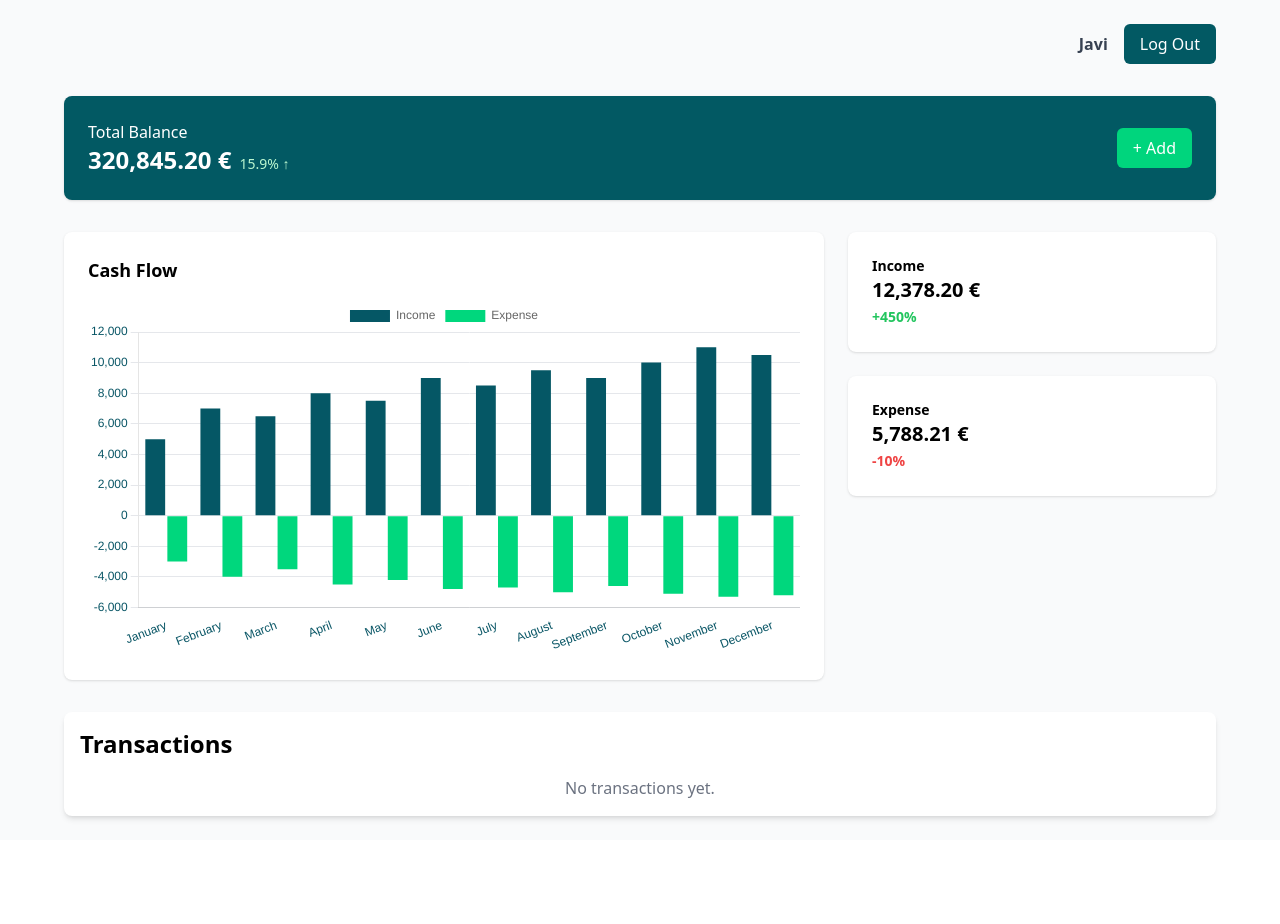
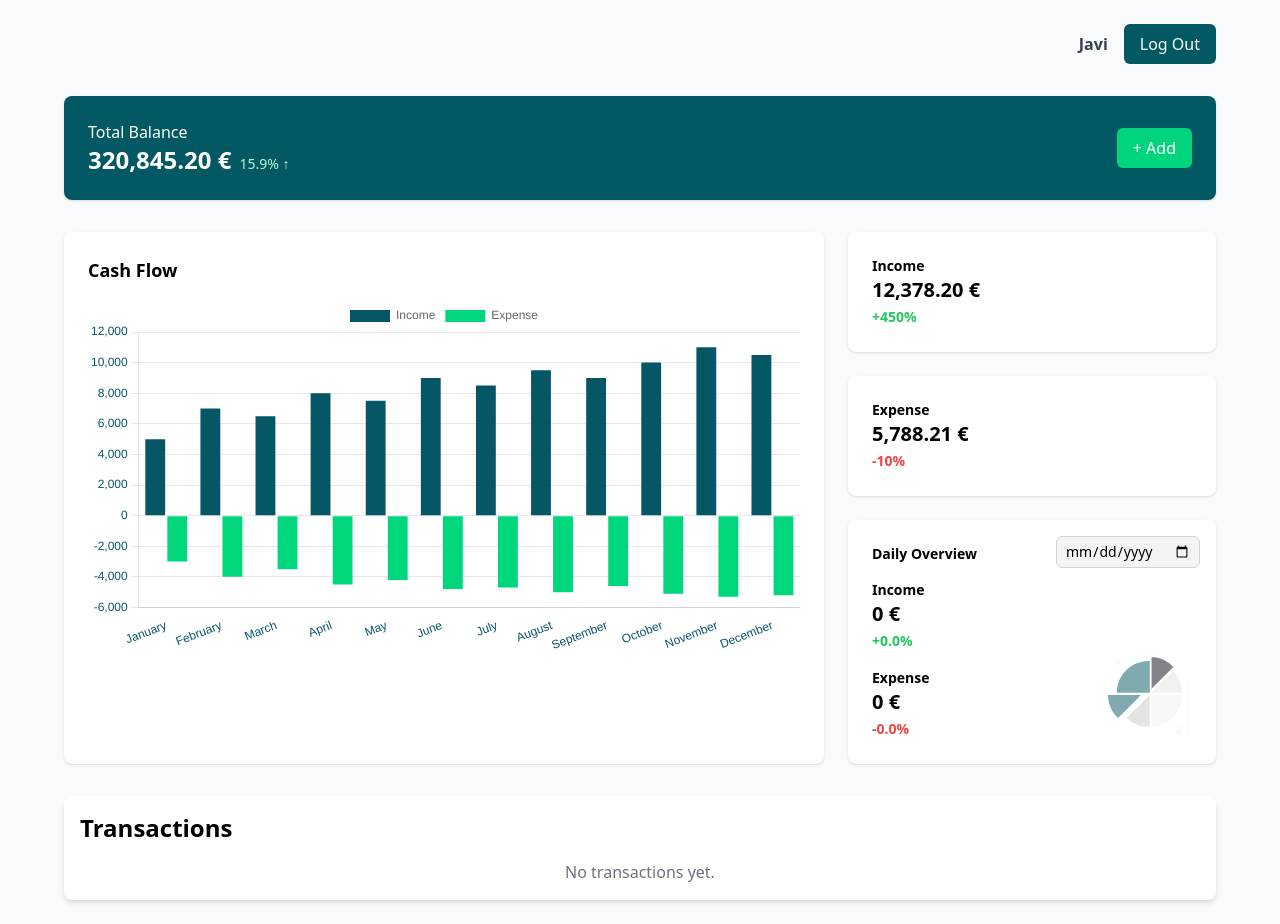
Before and after one commit to jfernandezcl/personal-finance, a React (Vite) app in the folder frontend/: page /dashboard in a window 1280 px wide. Before the commit the page ends 840 px from the top, so only its background shows below. Built offline with nearby package versions, Linux system fonts and the light colour scheme; the HTML template or start-up script is replaced by a standard one.

Commit message:
feat: add new daily expenditure card with image

```diff
--- a/frontend/src/components/IncomeExpenseCards.jsx
+++ b/frontend/src/components/IncomeExpenseCards.jsx
@@ -1,4 +1,5 @@
 import React from "react";
+import TotalCardDay from "./TotalCardDay";
 
 export default function IncomeExpenseCards() {
   return (
@@ -13,6 +14,7 @@ export default function IncomeExpenseCards() {
         <h3 className="text-xl font-bold text-black">5,788.21 €</h3>
         <span className="text-sm text-red-500 font-semibold">-10%</span>
       </div>
+      < TotalCardDay />
     </div>
   );
 }
--- /dev/null
+++ b/frontend/src/components/TotalCardDay.jsx
@@ -0,0 +1,65 @@
+import React, { useState, useEffect } from "react";
+import pieChartIcon from "../images/pie-chart.svg"; // Importar la imagen
+
+export default function TotalCardDay() {
+  const [selectedDate, setSelectedDate] = useState("");
+  const [dailyData, setDailyData] = useState({ income: 0, expense: 0 });
+
+  const fetchDailyData = async (date) => {
+    try {
+      const response = await fetch(`http://localhost:3000/api/transactions?date=${date}`);
+      const data = await response.json();
+
+      setDailyData({
+        income: data.income || 0,
+        expense: data.expense || 0,
+      });
+    } catch (error) {
+      console.error("Error fetching daily data:", error);
+    }
+  };
+
+  useEffect(() => {
+    if (selectedDate) {
+      fetchDailyData(selectedDate);
+    }
+  }, [selectedDate]);
+
+  return (
+    <div className="flex flex-col flex-grow">
+      <div className="bg-white rounded-lg shadow p-6 h-full relative">
+        {/* Selector de fecha */}
+        <input
+          type="date"
+          className="absolute top-4 right-4 bg-gray-100 border border-gray-300 rounded-md px-2 py-1 text-sm"
+          value={selectedDate}
+          onChange={(e) => setSelectedDate(e.target.value)}
+        />
+
+        {/* Income y Expense del día seleccionado */}
+        <p className="text-sm font-semibold text-black">
+          Daily Overview
+        </p>
+
+        <div className="mt-4">
+          <p className="text-sm font-semibold text-black">Income</p>
+          <h3 className="text-xl font-bold text-black">{dailyData.income} €</h3>
+          <span className="text-sm text-green-500 font-semibold">+{(dailyData.income / 100).toFixed(1)}%</span>
+        </div>
+
+        <div className="mt-4">
+          <p className="text-sm font-semibold text-black">Expense</p>
+          <h3 className="text-xl font-bold text-black">{dailyData.expense} €</h3>
+          <span className="text-sm text-red-500 font-semibold">-{(dailyData.expense / 100).toFixed(1)}%</span>
+        </div>
+
+        {/* Imagen en la esquina inferior derecha */}
+        <img
+          src={pieChartIcon}
+          alt="Pie Chart"
+          className="absolute bottom-7 right-7 w-20 h-20 opacity-50"
+        />
+      </div>
+    </div>
+  );
+}
```
Also changed, not shown: frontend/src/images/pie-chart.svg (added).
